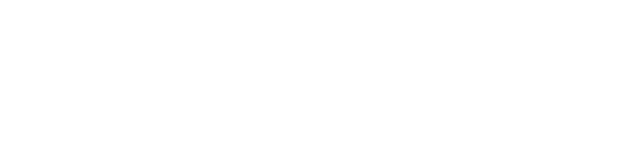
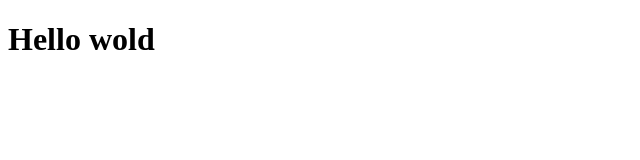
Before and after one commit to Victor-Louback/EstudosDio, a plain HTML site: page HTML/primeira_aula.html in a window 1280 px wide. Shown: the whole page, without its empty margins (0-640 px from the left). Drawn offline with Linux system fonts and the light colour scheme.

Commit message:
Update primeira_aula.html

```diff
--- a/HTML/primeira_aula.html
+++ b/HTML/primeira_aula.html
@@ -6,6 +6,6 @@
     <title>Html padrão</title>
 </head>
 <body>
-
+    <h1>Hello wold</h1>
 </body>
 </html>
```
